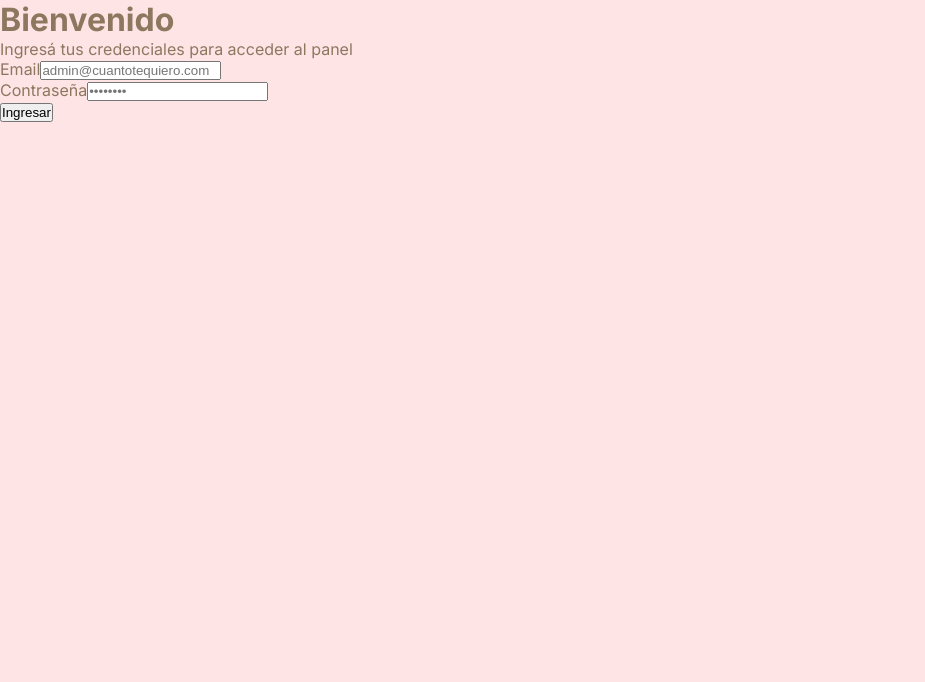
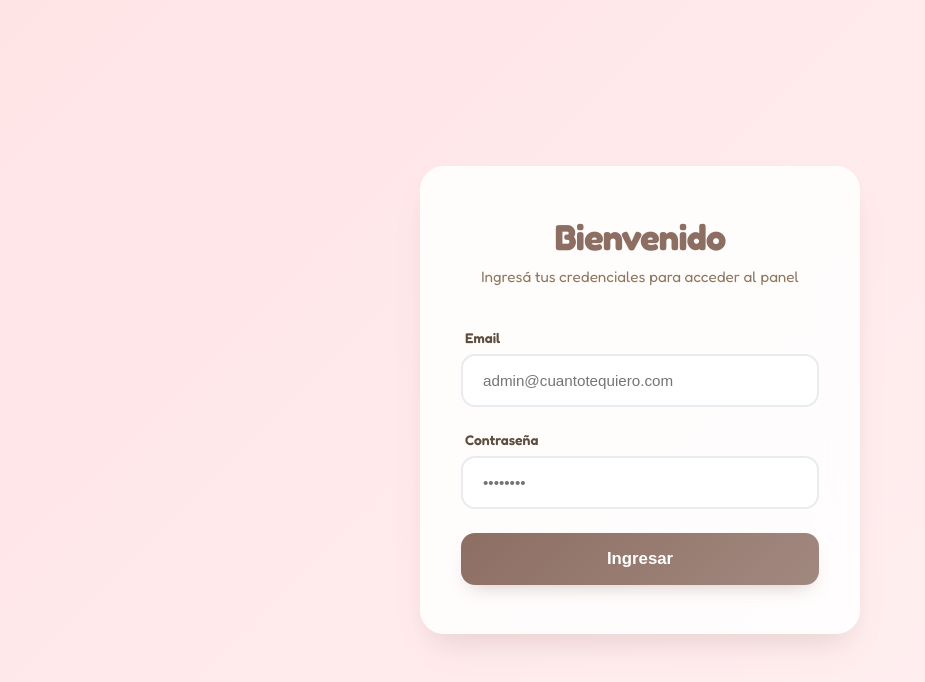
Before and after one commit to Jpborello/cuanto-te-quiero, a Next.js app: page /admin/login in a window 1280 px wide. Shown: the top 682 px of the page, without its empty margins (0-925 px from the left). Built offline with nearby package versions, Linux system fonts and the light colour scheme; no server answers.

Commit message:
design: implement premium cohesive login screen styles and import admin.css globally inside admin layout

```diff
--- a/src/app/admin/admin.css
+++ b/src/app/admin/admin.css
@@ -810,3 +810,140 @@ input:checked+.toggle-slider::before {
     font-size: 0.875rem;
     color: var(--admin-text-muted);
 }
+
+/* ==========================================================================
+   Admin Login Page Premium Styles
+   ========================================================================== */
+
+.login-bg {
+    min-height: 100vh;
+    display: flex;
+    align-items: center;
+    justify-content: center;
+    background: linear-gradient(135deg, #ffe4e6 0%, #fff1f2 100%);
+    padding: 1.5rem;
+    font-family: var(--font-brand), 'Inter', system-ui, -apple-system, sans-serif;
+}
+
+.login-card {
+    background: rgba(255, 255, 255, 0.85);
+    backdrop-filter: blur(20px);
+    -webkit-backdrop-filter: blur(20px);
+    border: 1px solid rgba(255, 255, 255, 0.5);
+    border-radius: 24px;
+    padding: 3rem 2.5rem;
+    width: 100%;
+    max-width: 440px;
+    box-shadow: 0 20px 40px -15px rgba(141, 110, 99, 0.15), 0 15px 25px -10px rgba(141, 110, 99, 0.1);
+    transform: translateY(0);
+    transition: transform 0.3s ease, box-shadow 0.3s ease;
+}
+
+.login-card:hover {
+    transform: translateY(-4px);
+    box-shadow: 0 30px 50px -20px rgba(141, 110, 99, 0.2), 0 20px 30px -15px rgba(141, 110, 99, 0.15);
+}
+
+.login-header {
+    text-align: center;
+    margin-bottom: 2.5rem;
+}
+
+.login-title {
+    font-size: 2.25rem;
+    font-weight: 700;
+    color: var(--brand-brown);
+    margin-bottom: 0.5rem;
+    font-family: var(--font-brand), sans-serif;
+    letter-spacing: -0.02em;
+}
+
+.login-subtitle {
+    color: #8d775f;
+    font-size: 0.95rem;
+    line-height: 1.5;
+}
+
+.login-error {
+    background-color: #fee2e2;
+    border: 1px solid #fca5a5;
+    color: #b91c1c;
+    padding: 0.875rem;
+    border-radius: 12px;
+    font-size: 0.875rem;
+    text-align: center;
+    margin-bottom: 1.5rem;
+    font-weight: 500;
+    animation: shake 0.5s ease-in-out;
+}
+
+@keyframes shake {
+    0%, 100% { transform: translateX(0); }
+    25% { transform: translateX(-4px); }
+    75% { transform: translateX(4px); }
+}
+
+.login-form-group {
+    margin-bottom: 1.5rem;
+}
+
+.login-label {
+    display: block;
+    font-size: 0.875rem;
+    font-weight: 600;
+    color: #5d4e3f;
+    margin-bottom: 0.5rem;
+    padding-left: 0.25rem;
+}
+
+.login-input {
+    width: 100%;
+    padding: 1rem 1.25rem;
+    border: 2px solid rgba(229, 231, 235, 0.8);
+    border-radius: 14px;
+    font-size: 0.95rem;
+    color: #374151;
+    background-color: rgba(255, 255, 255, 0.9);
+    transition: all 0.3s ease;
+    outline: none;
+}
+
+.login-input:focus {
+    border-color: var(--brand-brown);
+    background-color: #ffffff;
+    box-shadow: 0 0 0 4px rgba(141, 110, 99, 0.15);
+}
+
+.login-btn {
+    width: 100%;
+    background: linear-gradient(135deg, var(--brand-brown) 0%, #a1887f 100%);
+    color: white;
+    font-size: 1.05rem;
+    font-weight: 600;
+    padding: 1rem;
+    border-radius: 14px;
+    border: none;
+    cursor: pointer;
+    transition: all 0.3s ease;
+    box-shadow: 0 10px 20px -10px rgba(141, 110, 99, 0.4);
+    margin-top: 1rem;
+    display: flex;
+    align-items: center;
+    justify-content: center;
+    gap: 0.5rem;
+}
+
+.login-btn:hover:not(:disabled) {
+    transform: translateY(-2px);
+    box-shadow: 0 15px 25px -10px rgba(141, 110, 99, 0.5);
+    background: linear-gradient(135deg, #795548 0%, #8d6e63 100%);
+}
+
+.login-btn:active:not(:disabled) {
+    transform: translateY(0);
+}
+
+.login-btn:disabled {
+    opacity: 0.6;
+    cursor: not-allowed;
+}
--- a/src/app/admin/layout.tsx
+++ b/src/app/admin/layout.tsx
@@ -1,3 +1,5 @@
+import "@/app/admin/admin.css";
+
 export default function AdminRootLayout({
     children,
 }: {
--- a/src/app/admin/login/page.tsx
+++ b/src/app/admin/login/page.tsx
@@ -34,47 +34,47 @@ export default function AdminLogin() {
     };
 
     return (
-        <div className="min-h-screen flex items-center justify-center bg-[var(--pastel-pink)] p-4">
-            <div className="bg-white rounded-2xl shadow-xl w-full max-w-md p-8">
-                <div className="text-center mb-8">
-                    <h1 className="text-2xl font-bold text-[var(--brand-brown)] mb-2">
+        <div className="login-bg">
+            <div className="login-card animate-in fade-in zoom-in-95 duration-300">
+                <div className="login-header">
+                    <h1 className="login-title">
                         Bienvenido
                     </h1>
-                    <p className="text-gray-500 text-sm">
+                    <p className="login-subtitle">
                         Ingresá tus credenciales para acceder al panel
                     </p>
                 </div>
 
-                <form onSubmit={handleLogin} className="space-y-6">
+                <form onSubmit={handleLogin}>
                     {error && (
-                        <div className="bg-red-50 text-red-600 p-3 rounded-lg text-sm text-center">
+                        <div className="login-error">
                             {error}
                         </div>
                     )}
 
-                    <div>
-                        <label className="block text-sm font-medium text-gray-700 mb-2">
+                    <div className="login-form-group">
+                        <label className="login-label">
                             Email
                         </label>
                         <input
                             type="email"
                             value={email}
                             onChange={(e) => setEmail(e.target.value)}
-                            className="w-full px-4 py-3 rounded-xl border border-gray-200 focus:outline-none focus:ring-2 focus:ring-[var(--pastel-blue)] focus:border-transparent transition-all"
+                            className="login-input"
                             placeholder="admin@cuantotequiero.com"
                             required
                         />
                     </div>
 
-                    <div>
-                        <label className="block text-sm font-medium text-gray-700 mb-2">
+                    <div className="login-form-group">
+                        <label className="login-label">
                             Contraseña
                         </label>
                         <input
                             type="password"
                             value={password}
                             onChange={(e) => setPassword(e.target.value)}
-                            className="w-full px-4 py-3 rounded-xl border border-gray-200 focus:outline-none focus:ring-2 focus:ring-[var(--pastel-blue)] focus:border-transparent transition-all"
+                            className="login-input"
                             placeholder="••••••••"
                             required
                         />
@@ -83,7 +83,7 @@ export default function AdminLogin() {
                     <button
                         type="submit"
                         disabled={loading}
-                        className="w-full bg-[var(--brand-brown)] text-white font-semibold py-3 rounded-xl hover:opacity-90 transition-opacity disabled:opacity-50"
+                        className="login-btn"
                     >
                         {loading ? "Ingresando..." : "Ingresar"}
                     </button>
```
